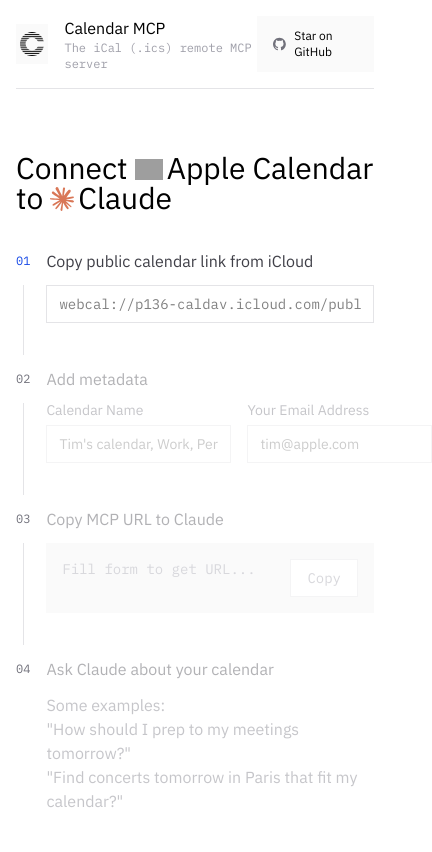
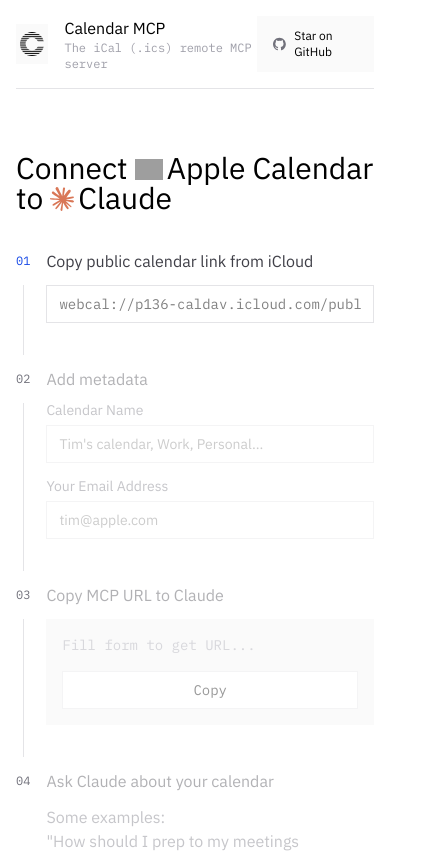
Before and after one commit to Legit-AI/calendar-mcp, a Next.js app: page / in a window 390 px wide. Shown: the top 852 px of the page, 432 px wide, since content can reach past the window. Built offline with nearby package versions, Linux system fonts and the light colour scheme; grey boxes are pictures that could not be loaded.

Commit message:
Fix mobile styling

```diff
--- a/src/app/MCPConfigurationInstructions.tsx
+++ b/src/app/MCPConfigurationInstructions.tsx
@@ -11,17 +11,17 @@
   isCopied?: boolean;
   onCopyClick: () => any;
 }) => (
-  <div
-    className={`p-4 text-sm flex bg-zinc-100 font-[family-name:var(--font-ibm-plex-mono)] transition-all duration-500 ${isMcpUrlVisible ? "text-zinc-700" : "text-zinc-400"}`}
-  >
-    <div className="flex-1 select-all break-all">
+  <div className="p-4 text-sm flex flex-col bg-zinc-100 font-[family-name:var(--font-ibm-plex-mono)] transition-all duration-500">
+    <div
+      className={`flex-1 select-all break-all ${isMcpUrlVisible ? "text-zinc-700" : "text-zinc-400"}`}
+    >
       {isMcpUrlVisible ? mcpUrl : "Fill form to get URL..."}
     </div>
     <button
-      className={`cursor-pointer ml-4 px-4 py-2 border border-zinc-200 transition-all active:bg-zinc-100 active:scale-95 ${isCopied ? "bg-zinc-100" : "bg-white hover:bg-zinc-50"}`}
+      className={`cursor-pointer mt-4 px-4 py-2 border border-zinc-200 transition-all active:bg-zinc-100 active:scale-95 ${isCopied ? "bg-zinc-100 text-zinc-400" : "bg-white hover:bg-zinc-50"}`}
       onClick={() => onCopyClick()}
     >
-      Copy
+      {isCopied ? "Copied" : "Copy"}
     </button>
   </div>
 );
--- a/src/app/StepsSection.tsx
+++ b/src/app/StepsSection.tsx
@@ -96,8 +96,8 @@
         number={2}
         title="Add metadata"
       >
-        <div className="flex">
-          <div className="flex-1 flex flex-col pr-4">
+        <div className="flex max-xs:flex-col">
+          <div className="flex-1 flex flex-col max-xs:pb-4 xs:pr-4">
             <InputLabel>Calendar Name</InputLabel>
             <Input
               className="text-sm"
--- a/src/app/globals.css
+++ b/src/app/globals.css
@@ -3,6 +3,7 @@
 @theme inline {
     --font-sans: var(--font-ibm-plex-sans);
     --font-mono: var(--font-ibm-plex-mono);
+    --breakpoint-xs: 32rem;
 }
 
 body {
```
